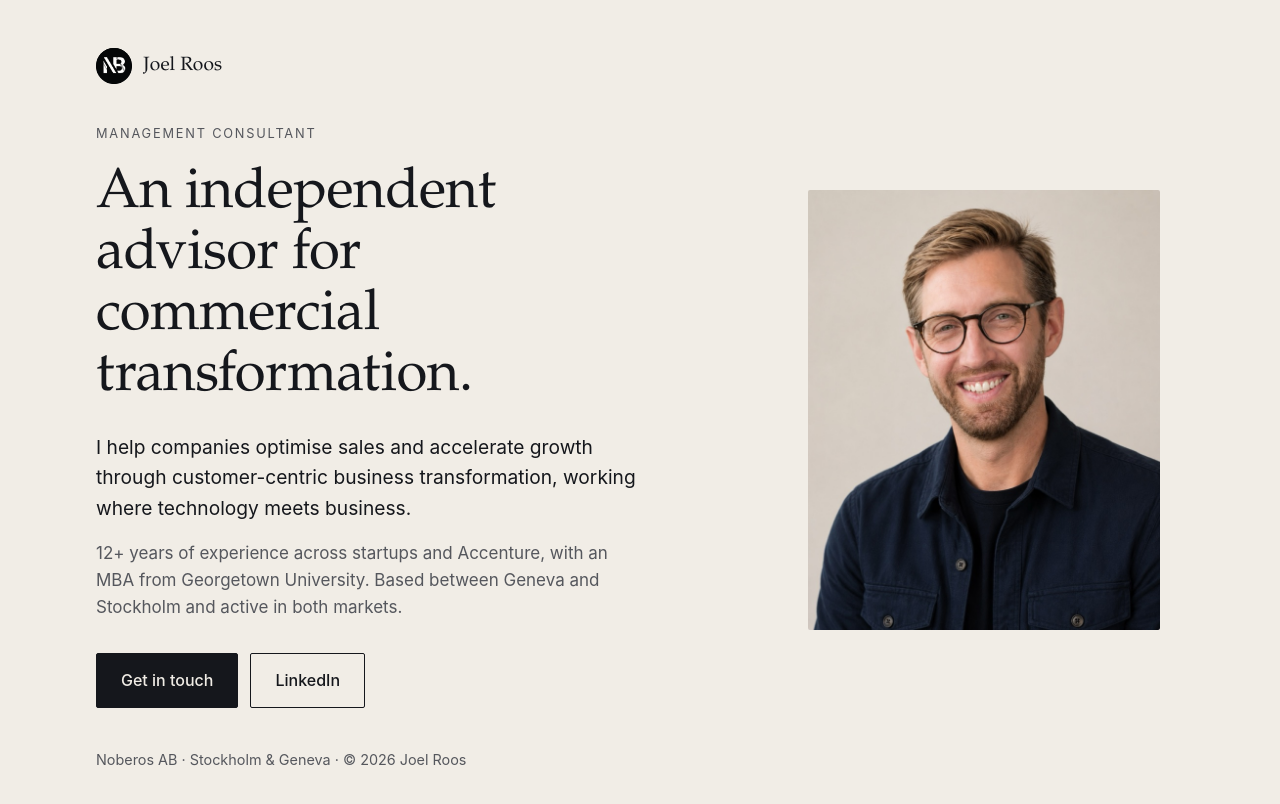
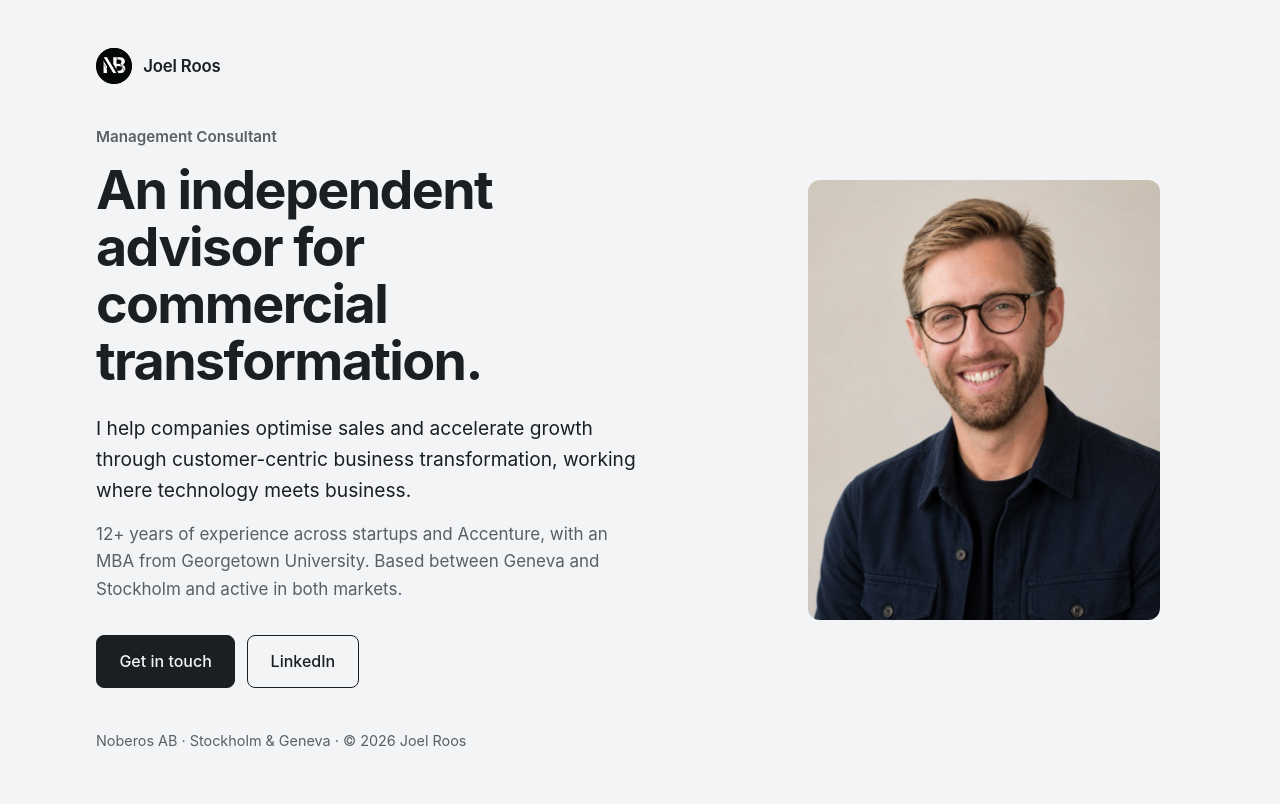
Before and after one commit to gitjoel/noberos-website, a plain HTML site: page index.html in a window 1280 px wide. Drawn offline with Linux system fonts and the light colour scheme.

Commit message:
New look: graphite palette and sans-serif headings
Co-Authored-By: Claude Fable 5.2 <noreply@anthropic.com>

```diff
--- a/index.html
+++ b/index.html
@@ -18,10 +18,10 @@
   <meta property="og:image:height" content="630">
   <meta name="twitter:card" content="summary_large_image">
 
-  <meta name="theme-color" content="#f1ede6">
+  <meta name="theme-color" content="#f3f4f5">
   <link rel="icon" type="image/png" href="assets/favicon.png">
   <link rel="apple-touch-icon" href="assets/apple-touch-icon.png">
-  <link rel="stylesheet" href="styles.css?v=4">
+  <link rel="stylesheet" href="styles.css?v=5">
 
   <script type="application/ld+json">
   {
--- a/styles.css
+++ b/styles.css
@@ -1,13 +1,12 @@
 /* Noberos – Joel Roos (one-screen version: text left, portrait right)
-   Palette taken from the portrait: warm beige backdrop, near-black, greys. */
+   Palette: light cool grey and graphite. Sans-serif throughout. */
 
 :root {
-  --bg: #f1ede6;
-  --ink: #15171c;
-  --muted: #55575d;
-  --line: #cdc6bb;
+  --bg: #f3f4f5;
+  --ink: #1b1e22;
+  --muted: #5a5f66;
+  --line: #dcdfe3;
 
-  --serif: "Iowan Old Style", "Palatino Linotype", Palatino, "Book Antiqua", Georgia, serif;
   --sans: -apple-system, BlinkMacSystemFont, "Segoe UI", Roboto, "Helvetica Neue", Arial, sans-serif;
 }
 
@@ -41,7 +40,7 @@ a { color: inherit; }
 .photo img {
   width: 100%; max-width: 22rem; aspect-ratio: 4 / 5;
   object-fit: cover; object-position: 50% 18%;
-  border-radius: 2px;
+  border-radius: 12px;
 }
 
 /* ---------- Text ---------- */
@@ -56,18 +55,18 @@ a { color: inherit; }
   background: #000;
 }
 .brand-mark img { width: 100%; height: 100%; transform: scale(1.07); }
-.brand-name { font-family: var(--serif); font-size: 1.2rem; letter-spacing: .01em; }
+.brand-name { font-size: 1.05rem; font-weight: 600; letter-spacing: -.01em; }
 
 .intro { margin: auto 0; padding: 2.5rem 0; }
 
 .eyebrow {
-  font-size: .8rem; letter-spacing: .14em; text-transform: uppercase;
+  font-size: .95rem; font-weight: 600;
   color: var(--muted);
 }
 h1 {
-  font-family: var(--serif); font-weight: 400;
-  font-size: clamp(2.2rem, 4.4vw, 3.6rem); line-height: 1.08; letter-spacing: -.01em;
-  margin-top: 1.25rem;
+  font-family: var(--sans); font-weight: 700;
+  font-size: clamp(2.1rem, 4.2vw, 3.4rem); line-height: 1.06; letter-spacing: -.03em;
+  margin-top: .75rem;
   text-wrap: balance;
 }
 .lead { font-size: clamp(1.1rem, 1.5vw, 1.25rem); margin-top: 1.5rem; max-width: 34rem; }
@@ -76,7 +75,7 @@ h1 {
 .actions { display: flex; flex-wrap: wrap; gap: .75rem; margin-top: 2rem; }
 .btn {
   display: inline-block; text-decoration: none; font-size: 1rem; font-weight: 500;
-  padding: .85rem 1.5rem; border: 1px solid var(--ink); border-radius: 2px;
+  padding: .8rem 1.4rem; border: 1px solid var(--ink); border-radius: 8px;
   transition: background-color .15s, color .15s;
 }
 .btn-primary { background: var(--ink); color: var(--bg); }
```
